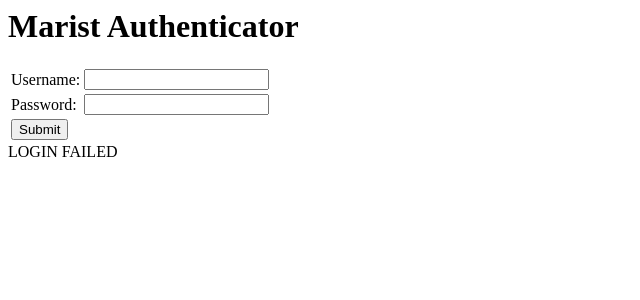
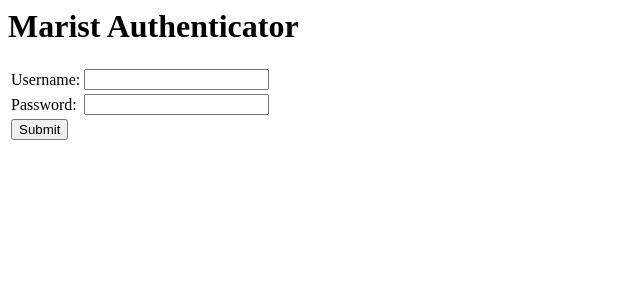
Before and after one commit to evanjhopkins/Marist-Authenticator, a PHP site: page / in a window 1280 px wide. Shown: the top 300 px of the page, without its empty margins (0-640 px from the left). Run offline with PHP 8.4, Linux system fonts and the light colour scheme; data that the repository does not hold is empty.

Commit message:
only show status on submit

```diff
--- a/index.php
+++ b/index.php
@@ -17,10 +17,12 @@ if(isset($_POST['username'])){
 </tr>
 </table>
 <?php
-	if($response==1){
-		echo "LOGIN SUCCESS";
-	}else{
-		echo "LOGIN FAILED";
+	if(isset($_POST['username'])){
+		if($response==1){
+			echo "Success";
+		}else{
+			echo "Failed";
+		}
 	}
 ?>
 
```
